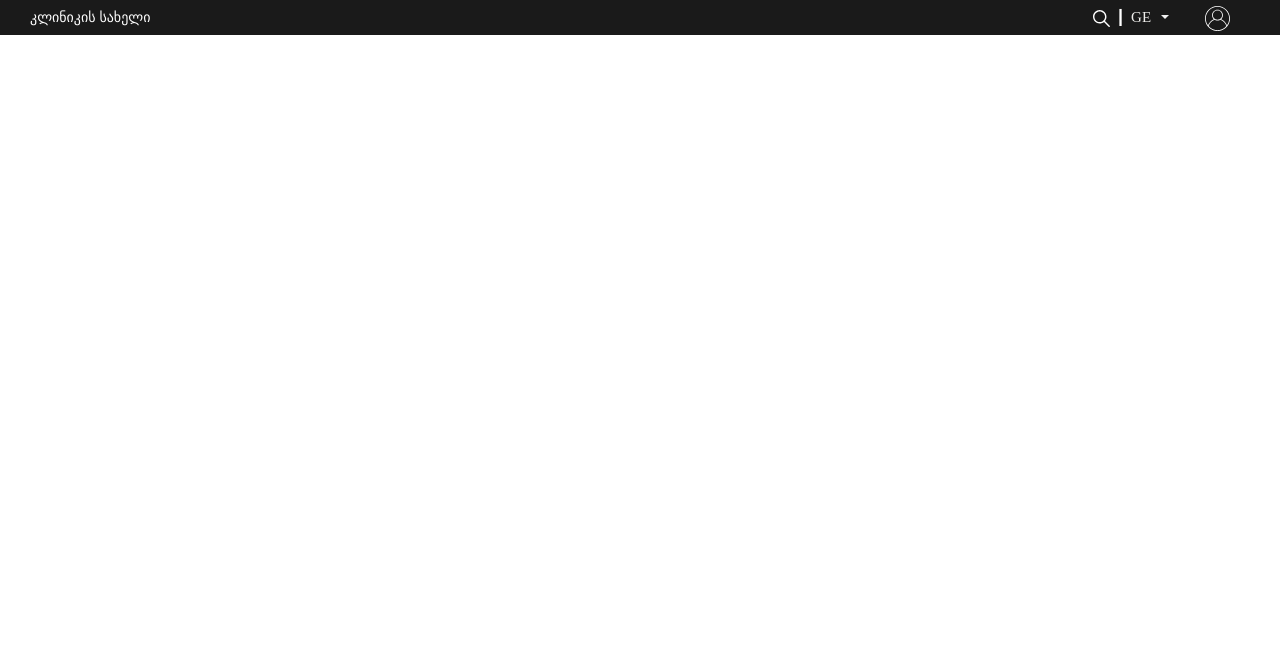
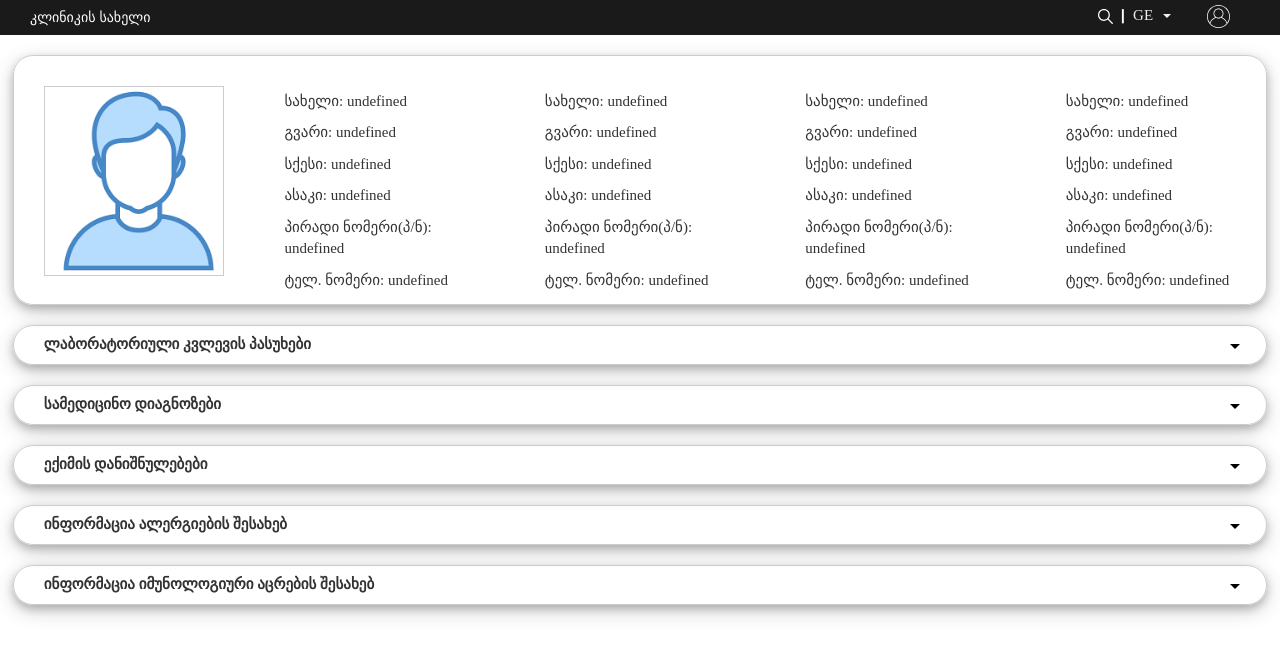
Before and after one commit to dimitri20/cl, a plain HTML site: page patientPortal.html in a window 1280 px wide. Drawn offline with nearby package versions, Linux system fonts and the light colour scheme.

Commit message:
added infoSection in patient portal

```diff
--- a/css/patientPortal.css
+++ b/css/patientPortal.css
@@ -1,5 +1,15 @@
 .display-inline-block{
 	display:inline-block;
+}
+
+/*https://stackoverflow.com/questions/13658236/get-clicked-class-index-javascript*/
+
+.show{
+	display: block;
+}
+
+.hide{
+	display: none;
 }
 
 #companyName{
@@ -17,13 +27,13 @@
 }
 
 .searchImage{
-  width: 17px;
+  width: 15px;
   height: auto;
 }
 
 .separator{
   color: white;
-  font-size: 18px;
+  font-size: 15px;
   font-weight: bold;
   margin-right: 4px;
   margin-left: 4px;
@@ -37,6 +47,8 @@
 }
 
 .triangle-down {
+	position: absolute;
+	top: -3px;
   width: 0;
 	height: 0;
 	border-left: 4px solid transparent;
@@ -79,7 +91,7 @@
   color: black;
   color: #f1f1f1;
   font-family: "opensans-bold";
-  font-size: 17px;
+  font-size: 14px;
   display: block;
 }
 #dropDown_ul>li>a:hover{
@@ -94,7 +106,7 @@
   display: block;
 }
 #userImage{
-  width: 25px;
+  width: 23px;
 }
 #navUl{
   float: right;
@@ -123,3 +135,66 @@
 #navUl > li > a:hover{
   text-decoration: none;
 }
+
+#personalInfo{
+	height: 250px;
+}
+
+.infoSection{
+	margin: 0 auto;
+	margin-top: 20px;
+	width: 98%;
+	border: 1px solid #ccc;
+	border-radius: 20px;
+	box-shadow: 0 4px 8px 0 rgba(0, 0, 0, 0.2), 0 6px 20px 0 rgba(0, 0, 0, 0.19);
+	display: flex;
+}
+
+.infoSection:hover{
+	cursor: pointer;
+}
+.personImageContainer{
+	width: 190px;
+	max-height: 190px;
+	margin-top: 30px;
+	margin-left: 30px;
+	background-image: url("../images/person.png");
+	background-size: cover;
+	background-repeat: no-repeat;
+	border: 1px solid #ccc;
+}
+
+.personalInfofirstCol{
+	margin-top: 25px;
+	margin-left: 60px;
+	display: flex;
+	flex-direction: column;
+}
+.personalInfofirstCol > span {
+	margin-top: 10px;
+	font-family: "opensans-bold";
+	font-size: 15px;
+}
+
+#laboratoryResearch{
+	height: 40px;
+}
+
+.dropDownArrow{
+	position: absolute;
+	right: 40px;
+	margin-top: 18px;
+	width: 0;
+	height: 0;
+	border-left: 5px solid transparent;
+	border-right: 5px solid transparent;
+	border-top: 5px solid #000000;
+}
+
+.sectionTitle{
+	margin-left: 30px;
+	margin-top: 8px;
+	font-family: "opensans-bold";
+	font-size: 15px;
+	font-weight: bold;
+}
--- a/patientPortal.html
+++ b/patientPortal.html
@@ -3,7 +3,6 @@
 <head>
 	<title>პაციენტის პორტალი</title>
 	<link rel="stylesheet" type="text/css" href="css/patientPortal.css">
-	<link rel="stylesheet" type="text/css" href="css/common.css">
 	<link rel="stylesheet" type="text/css" href="https://cdnjs.cloudflare.com/ajax/libs/meyer-reset/2.0/reset.min.css">
 	<link rel="stylesheet" href="https://maxcdn.bootstrapcdn.com/bootstrap/3.4.1/css/bootstrap.min.css">
 </head>
@@ -37,11 +36,90 @@
 
 	</header>
 
-	<section id="personalInfo">
+	<section class="infoSection" id="personalInfo">
+		<div class="personImageContainer"></div>
+
+		<div class="personalInfofirstCol">
+			<span>სახელი: <span id="personName"></span>undefined</span>
+			<span>გვარი: <span id="personName"></span>undefined</span>
+			<span>სქესი: <span id="personSex"></span>undefined</span>
+			<span>ასაკი: <span id="personAge"></span>undefined</span>
+			<span>პირადი ნომერი(პ/ნ): <span id="personID"></span>undefined</span>
+			<span>ტელ. ნომერი: <span id="personPhoneNumber"></span>undefined</span>
+		</div>
+
+		<div class="personalInfofirstCol">
+			<span>სახელი: <span id="personName"></span>undefined</span>
+			<span>გვარი: <span id="personName"></span>undefined</span>
+			<span>სქესი: <span id="personSex"></span>undefined</span>
+			<span>ასაკი: <span id="personAge"></span>undefined</span>
+			<span>პირადი ნომერი(პ/ნ): <span id="personID"></span>undefined</span>
+			<span>ტელ. ნომერი: <span id="personPhoneNumber"></span>undefined</span>
+		</div>
+
+		<div class="personalInfofirstCol">
+			<span>სახელი: <span id="personName"></span>undefined</span>
+			<span>გვარი: <span id="personName"></span>undefined</span>
+			<span>სქესი: <span id="personSex"></span>undefined</span>
+			<span>ასაკი: <span id="personAge"></span>undefined</span>
+			<span>პირადი ნომერი(პ/ნ): <span id="personID"></span>undefined</span>
+			<span>ტელ. ნომერი: <span id="personPhoneNumber"></span>undefined</span>
+		</div>
+
+		<div class="personalInfofirstCol">
+			<span>სახელი: <span id="personName"></span>undefined</span>
+			<span>გვარი: <span id="personName"></span>undefined</span>
+			<span>სქესი: <span id="personSex"></span>undefined</span>
+			<span>ასაკი: <span id="personAge"></span>undefined</span>
+			<span>პირადი ნომერი(პ/ნ): <span id="personID"></span>undefined</span>
+			<span>ტელ. ნომერი: <span id="personPhoneNumber"></span>undefined</span>
+		</div>
 
 	</section>
 
+	<section class="infoSection" id="laboratoryResearch">
+		<span class="sectionTitle">ლაბორატორიული კვლევის პასუხები</span>
+		<a href="#"><div class="dropDownArrow"></div></a>
+	</section>
 
-	<script type="text/javascript" src="js/front.js"></script>
+	<section class="infoSection" id="laboratoryResearch">
+		<span class="sectionTitle">სამედიცინო დიაგნოზები</span>
+		<a href="#"><div class="dropDownArrow"></div></a>
+	</section>
+
+	<section class="infoSection" id="laboratoryResearch">
+		<span class="sectionTitle">ექიმის დანიშნულებები</span>
+		<a href="#"><div class="dropDownArrow"></div></a>
+	</section>
+
+	<section class="infoSection" id="laboratoryResearch">
+		<span class="sectionTitle">ინფორმაცია ალერგიების შესახებ</span>
+		<a href="#"><div class="dropDownArrow"></div></a>
+	</section>
+
+	<section class="infoSection" id="laboratoryResearch">
+		<span class="sectionTitle">ინფორმაცია იმუნოლოგიური აცრების შესახებ</span>
+		<a href="#"><div class="dropDownArrow"></div></a>
+	</section>
+
+	<script type="text/javascript">
+		function appearDropdown(){
+			document.getElementById("dropdownMenu_language").classList.toggle("show");
+		}
+
+		function infoSectionDropdown(){
+
+		}
+
+		window.addEventListener('click', function(e){
+			var ignoreByClass = document.getElementsByClassName('closeDropdownBar');
+			if(document.getElementById('dropdownMenu_language').contains(e.target) || ignoreByClass[0].contains(e.target) || ignoreByClass[1].contains(e.target)){
+
+			} else {
+				document.getElementById("dropdownMenu_language").classList.remove("show");
+			}
+
+		});
+	</script>
 </body>
 </html>
```
Also changed, not shown: images/person.png (added).
